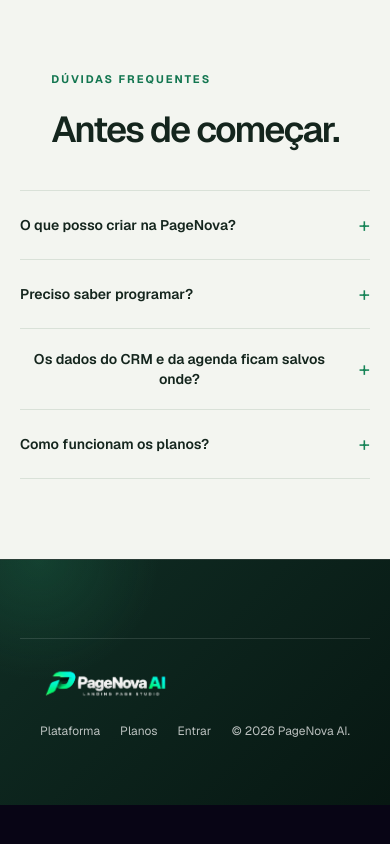
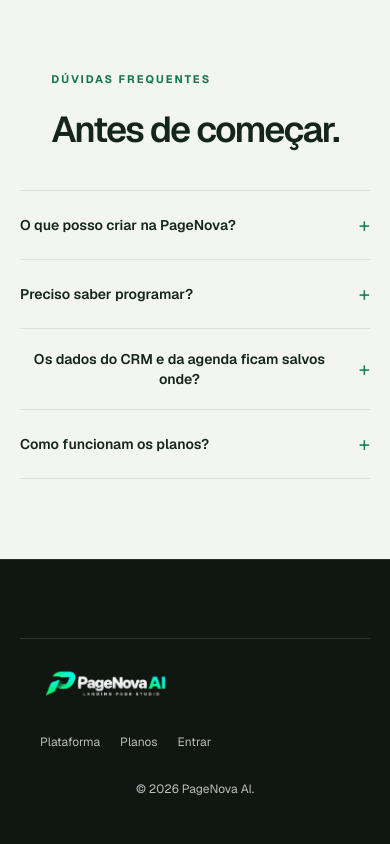
Before and after one commit to dramaflix2026-stack/pagenova-ai, a Next.js app in the folder frontend/: page / in a window 390 px wide. Shown: the part 8395-9239 px from the top of the page. Before the commit the page ends 9200 px from the top, so only its background shows below. Built offline with nearby package versions, Linux system fonts and the light colour scheme.

Commit message:
Improve footer layout and card number editing

```diff
--- a/frontend/public/pagenova-live-editor.js
+++ b/frontend/public/pagenova-live-editor.js
@@ -6,8 +6,9 @@
   const textSel = "h1,h2,h3,h4,h5,h6,p,li,blockquote,small,strong,a,button,[data-pn-free-text=true]";
   const cardSel = "article,[class*='card'],[class*='Card'],.service-card,.servico-card,.feature-card,.benefit-card,.step-card,.process-card,.metodo-card,.solution-card";
   const sectionSel = "section,.section,[class*='section'],[class*='Section']";
+  const numberSel = ".step-number,.process-number,.card-number,.badge,.tag,.pill,[class*='number'],[class*='Number'],[class*='badge'],[class*='Badge'],[class*='tag'],[class*='Tag'],[class*='pill'],[class*='Pill']";
   const socialSel = ".social-links,[class*='social-links'],[class*='socialLinks']";
-  const editSel = textSel + "," + cardSel + "," + sectionSel + "," + socialSel + ",[data-pn-divider=true],[data-pn-ghost=true]";
+  const editSel = textSel + "," + numberSel + "," + cardSel + "," + sectionSel + "," + socialSel + ",[data-pn-divider=true],[data-pn-ghost=true]";
 
   let selected = null;
   let hovered = null;
@@ -300,6 +301,9 @@
       return social;
     }
 
+    const number = closest(target, numberSel);
+    if (number) return number;
+
     const directText = closest(target, textSel);
     if (directText) return directText;
 
@@ -308,7 +312,6 @@
 
     return closest(target, editSel);
   }
-
   function guidesFor(el, left, top) {
     const gx = document.getElementById("pn-align-x");
     const gy = document.getElementById("pn-align-y");
--- a/frontend/src/app/globals.css
+++ b/frontend/src/app/globals.css
@@ -1435,3 +1435,97 @@ footer > div:last-child {
     border-radius: 18px;
   }
 }
+
+/* PageNova generated page footer refinement */
+.pn-preview footer,
+main footer,
+body footer {
+  background: #101713 !important;
+  color: rgba(255,255,255,.82) !important;
+  padding: 56px clamp(20px, 5vw, 72px) 28px !important;
+  border-top: 1px solid rgba(255,255,255,.10) !important;
+}
+
+.pn-preview footer > div,
+main footer > div,
+body footer > div {
+  max-width: 1120px !important;
+  margin-left: auto !important;
+  margin-right: auto !important;
+}
+
+.pn-preview footer :is(.footer-content,.footer-grid,.rodape-content,.rodape-grid),
+main footer :is(.footer-content,.footer-grid,.rodape-content,.rodape-grid),
+body footer :is(.footer-content,.footer-grid,.rodape-content,.rodape-grid),
+body footer > div:first-child {
+  display: grid !important;
+  grid-template-columns: minmax(240px, 1.4fr) repeat(3, minmax(140px, .8fr)) !important;
+  gap: 28px !important;
+  align-items: start !important;
+}
+
+body footer h1,
+body footer h2,
+body footer h3,
+body footer h4,
+body footer strong,
+body footer .brand,
+body footer .logo {
+  color: #ffffff !important;
+  font-weight: 800 !important;
+  letter-spacing: .02em !important;
+}
+
+body footer p,
+body footer li,
+body footer a,
+body footer small {
+  color: rgba(255,255,255,.72) !important;
+  line-height: 1.65 !important;
+}
+
+body footer a {
+  text-decoration: none !important;
+  transition: color .2s ease, opacity .2s ease !important;
+}
+
+body footer a:hover {
+  color: #ffffff !important;
+  opacity: 1 !important;
+}
+
+body footer ul {
+  list-style: none !important;
+  padding: 0 !important;
+  margin: 0 !important;
+}
+
+body footer li + li {
+  margin-top: 8px !important;
+}
+
+body footer :is(.footer-bottom,.rodape-bottom),
+body footer > div:last-child:not(:first-child) {
+  margin-top: 34px !important;
+  padding-top: 20px !important;
+  border-top: 1px solid rgba(255,255,255,.10) !important;
+  display: flex !important;
+  justify-content: space-between !important;
+  align-items: center !important;
+  gap: 14px !important;
+  flex-wrap: wrap !important;
+  font-size: 13px !important;
+}
+
+@media (max-width: 820px) {
+  .pn-preview footer :is(.footer-content,.footer-grid,.rodape-content,.rodape-grid),
+  main footer :is(.footer-content,.footer-grid,.rodape-content,.rodape-grid),
+  body footer :is(.footer-content,.footer-grid,.rodape-content,.rodape-grid),
+  body footer > div:first-child {
+    grid-template-columns: 1fr !important;
+  }
+
+  body footer {
+    padding: 44px 20px 24px !important;
+  }
+}
```
